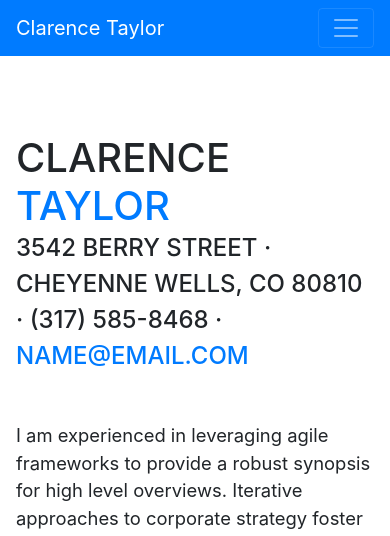
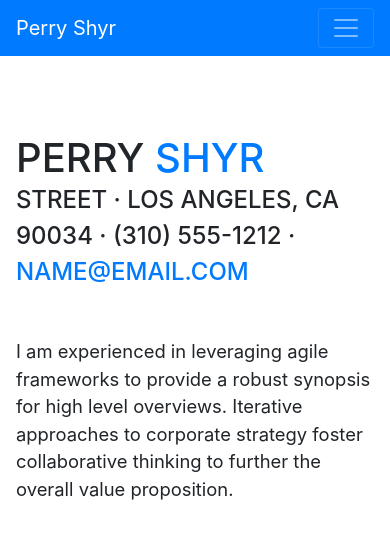
Before and after one commit to perrys222242/perrys222242.github.io, a website with bundled scripts: page index.html in a window 390 px wide. Shown: the top 536 px of the page. Built offline with nearby package versions, Linux system fonts and the light colour scheme; a web font is replaced by a local one.

Commit message:
test commit

```diff
--- a/index.html
+++ b/index.html
@@ -27,7 +27,7 @@
 
     <nav class="navbar navbar-expand-lg navbar-dark bg-primary fixed-top" id="sideNav">
       <a class="navbar-brand js-scroll-trigger" href="#page-top">
-        <span class="d-block d-lg-none">Clarence Taylor</span>
+        <span class="d-block d-lg-none">Perry Shyr</span>
         <span class="d-none d-lg-block">
           <img class="img-fluid img-profile rounded-circle mx-auto mb-2" src="img/profile.jpg" alt="">
         </span>
@@ -63,11 +63,11 @@
 
       <section class="resume-section p-3 p-lg-5 d-flex d-column" id="about">
         <div class="my-auto">
-          <h1 class="mb-0">Clarence
-            <span class="text-primary">Taylor</span>
+          <h1 class="mb-0">Perry
+            <span class="text-primary">Shyr</span>
           </h1>
-          <div class="subheading mb-5">3542 Berry Street · Cheyenne Wells, CO 80810 · (317) 585-8468 ·
-            <a href="mailto:name@email.com">name@email.com</a>
+          <div class="subheading mb-5">Street · Los Angeles, CA 90034 · (310) 555-1212 ·
+            <a href="mailto:perrys222242@gmail.com">name@email.com</a>
           </div>
           <p class="lead mb-5">I am experienced in leveraging agile frameworks to provide a robust synopsis for high level overviews. Iterative approaches to corporate strategy foster collaborative thinking to further the overall value proposition.</p>
           <div class="social-icons">
```
